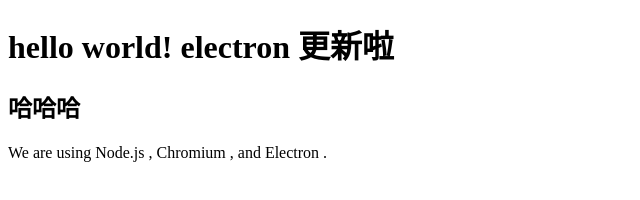
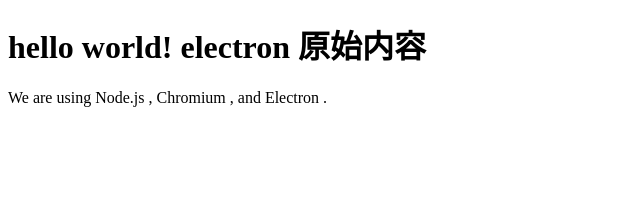
Before and after one commit to zhuZ1/electron-quick-start, an Electron app: page index.html in a window 800 px wide. Shown: the whole page, without its empty margins (0-640 px from the left). Drawn offline with Linux system fonts and the light colour scheme.

Commit message:
更新回来了

```diff
--- a/index.html
+++ b/index.html
@@ -7,8 +7,7 @@
     <title>Hello World!</title>
   </head>
   <body>
-    <h1> hello world! electron 更新啦</h1>
-    <h2>哈哈哈</h2>
+    <h1> hello world! electron 原始内容</h1>
     We are using Node.js <span id="node-version"></span>,
     Chromium <span id="chrome-version"></span>,
     and Electron <span id="electron-version"></span>.
```
